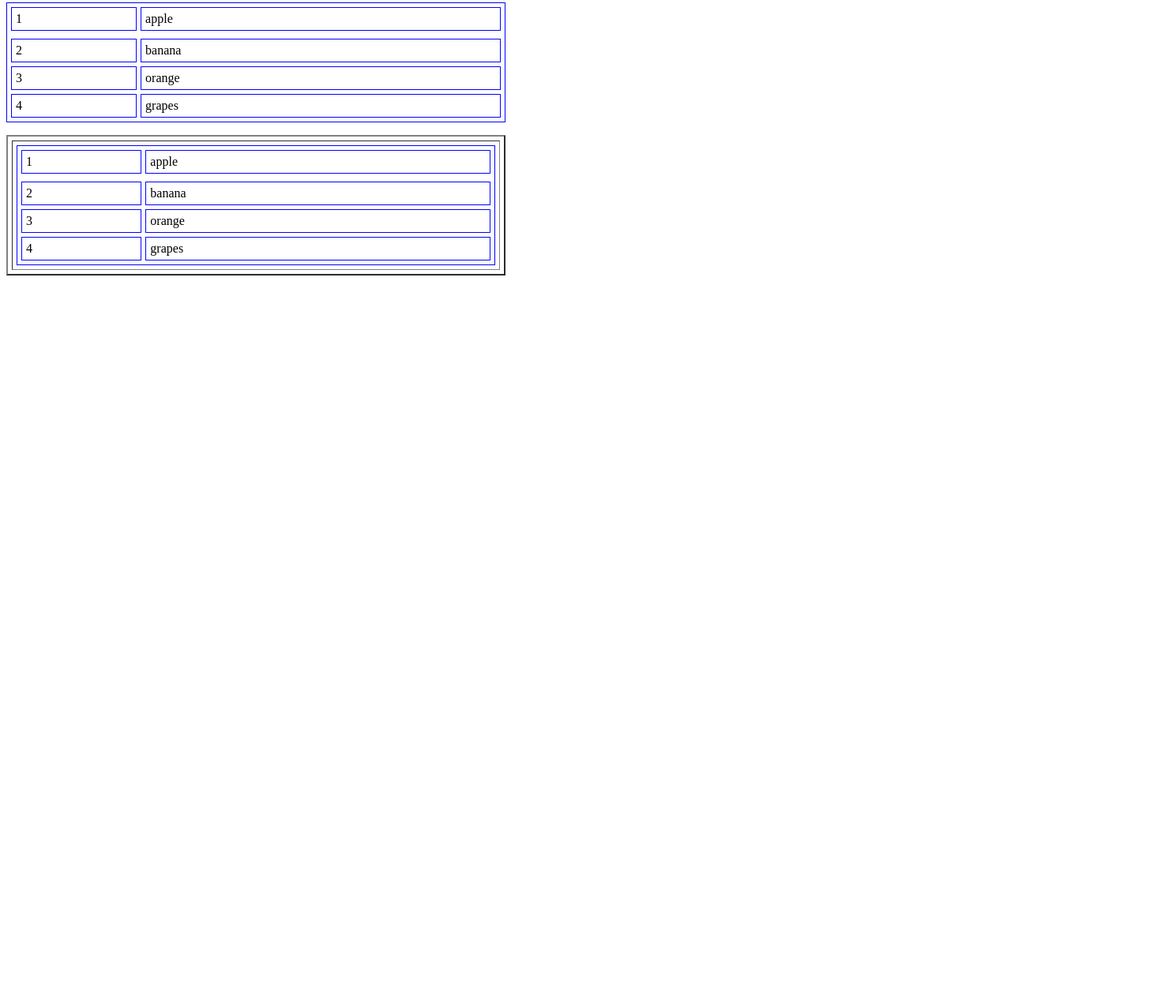
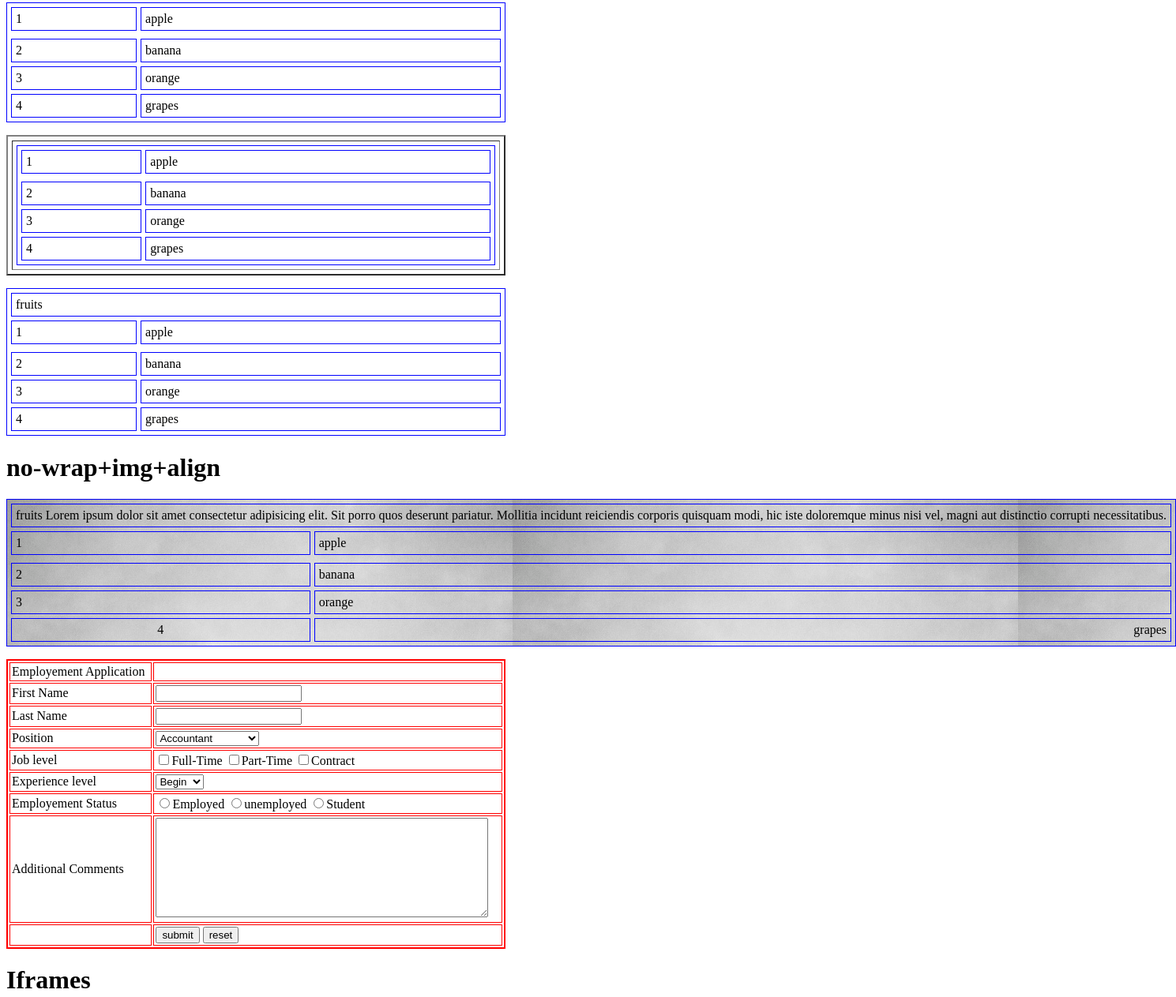
Before and after one commit to sghani001/HTML-practice, a plain HTML site: page HTML practice.html in a window 1280 px wide. Shown: the part 3329-4592 px from the top of the page at 79% size, 1489 px wide, since content can reach past the window. Before the commit the page ends 3694 px from the top, so only its background shows below. Drawn offline with Linux system fonts and the light colour scheme.

Commit message:
2nd day commit 2

```diff
--- a/HTML practice.html
+++ b/HTML practice.html
@@ -135,5 +135,138 @@
         </table>
     </p>
 
+    <p>
+        <table width="50%" border="1" bordercolor="blue" cellpadding="5" cellspacing="5">
+            <tr>
+                <td colspan="2"> fruits</td>
+                <!-- <td></td> -->
+            </tr>
+            <tr>
+                <td>1</td>
+                <td>apple</td>
+            </tr>
+            <tr>
+                <tr>
+                    <td>2</td>
+                    <td>banana</td>
+                </tr>
+            </tr>
+            <tr>
+                <td>3</td>
+                <td>orange</td>
+            </tr>
+            <tr>
+                <td>4</td>
+                <td>grapes</td>
+            </tr>
+        </table>
+    </p>
+
+    <p>
+        <h1>no-wrap+img+align</h1>
+        <table background="tablebg.jpg" width="50%" border="1" bordercolor="blue" cellpadding="5" cellspacing="5">
+            <tr>
+                <td colspan="2" nowrap > fruits Lorem ipsum dolor sit amet consectetur adipisicing elit. Sit porro quos deserunt pariatur. Mollitia incidunt reiciendis corporis quisquam modi, hic iste doloremque minus nisi vel, magni aut distinctio corrupti necessitatibus.</td>
+                <!-- <td></td> -->
+            </tr>
+            <tr>
+                <td>1</td>
+                <td>apple</td>
+            </tr>
+            <tr>
+                <tr>
+                    <td>2</td>
+                    <td>banana</td>
+                </tr>
+            </tr>
+            <tr>
+                <td>3</td>
+                <td>orange</td>
+            </tr>
+            <tr>
+                <td align="center">4</td>
+                <td align="right">grapes</td>
+            </tr>
+        </table>
+    </p>
+
+    <p>
+        <form name="Employement" action="send.php" method="post">
+            <table width="50%" border="2" bordercolor="red" cellpadding="2" cellspacing="2">
+                <tr>
+                    <td>Employement Application</td>
+                    <td></td>
+                </tr>
+                <tr>
+                    <td>First Name</td>
+                    <td><input type="text" name="fname" maxlength="50"></td>
+                </tr>
+                <tr>
+                    <td>Last Name</td>
+                    <td><input type="text" name="fname" maxlength="50"></td>
+                </tr>
+                <tr>
+                    <td>Position</td>
+                    <td>
+                        <select name="Position" id="">
+                            <option value="AC">Accountant</option>
+                            <option value="CA">Cashier</option>
+                            <option value="SE">Software engineer</option>
+                        </select>
+                    </td>
+                </tr>
+                <tr>
+                    <td>Job level</td>
+                    <td>
+                        <input type="checkbox" name="ft">Full-Time
+                        <input type="checkbox" name="pt">Part-Time
+                        <input type="checkbox" name="ct">Contract
+                    </td>
+                </tr>
+                <tr>
+                    <td>Experience level</td>
+                    <td>
+                        <select name="Experience Level" id="">
+                            <option value="B">Begin</option>
+                            <option value="I">Inter</option>
+                            <option value="E">Expert</option>
+                        </select>
+                    </td>
+                </tr>
+                <tr>
+                    <td>Employement Status</td>
+                    <td>
+                        <input type="radio" name="estatus" value="ep">Employed
+                        <input type="radio" name="estatus" value="up">unemployed
+                        <input type="radio" name="estatus" value="st">Student
+                    </td>
+                </tr>
+                <tr>
+                    <td>Additional Comments</td>
+                    <td>
+                        <textarea name="comments" id="" cols="50" rows="8"></textarea>
+                    </td>
+                </tr>
+                <tr>
+                    <td></td>
+                    <td>
+                        <input type="submit" name="submit" value="submit">
+                        <input type="reset" name="reset" value="reset">
+                    </td>
+                </tr>
+            </table>
+        </form>
+    </p>
+
+
+        <h1>Iframes</h1>
+        <iframe src="https://www.google.com/" width="100%" height="50%">
+            <p>your browser doesn't support the iframe</p>
+        </iframe>
+        <iframe src="https://www.ask.com/" width="100%" height="50%">
+            <p>your browser doesn't support the iframe</p>
+        </iframe>
+
+
 </body>
 </html>
```
Also changed, not shown: tablebg.jpg (added).
